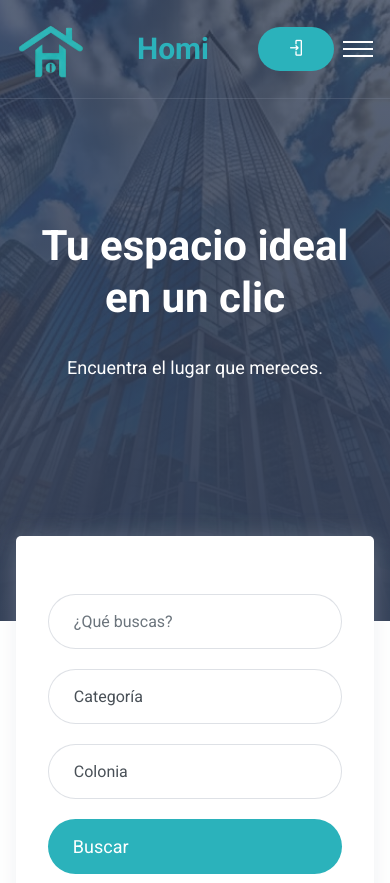
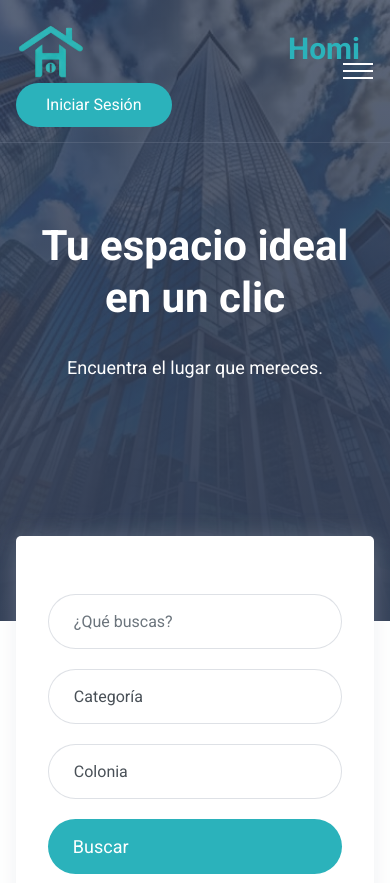
Before and after one commit to angelito05/Homi, a Flask app: page / in a window 390 px wide. Shown: the top 883 px of the page. Run offline with Flask 3, Linux system fonts and the light colour scheme; data that the repository does not hold is empty; some libraries are stand-ins or nearby versions.

Commit message:
correccion en el boton de iniciar sesion

```diff
--- a/src/templates/Inicio.html
+++ b/src/templates/Inicio.html
@@ -196,10 +196,7 @@
 								</li>
 								{% else %}
 								<li>
-									<a href="{{ url_for('index') }}" class="main-btn btn-hover">
-										<span class="d-md-none"><i class="lni lni-enter"></i></span>
-										<span class="d-none d-md-block">Iniciar Sesión</span>
-									</a>
+									<a href="{{ url_for('index') }}" class="main-btn btn-hover">Iniciar Sesión</a>
 								</li>
 								{% endif %}
 							</ul>
```
